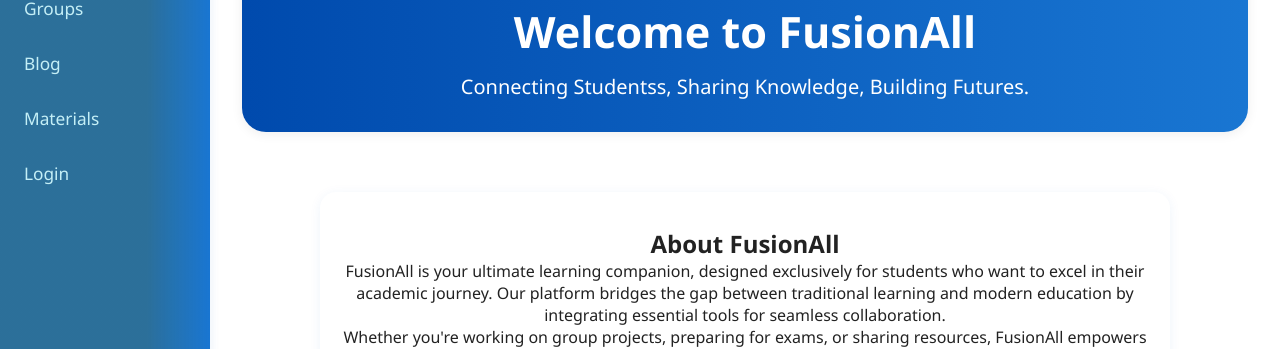
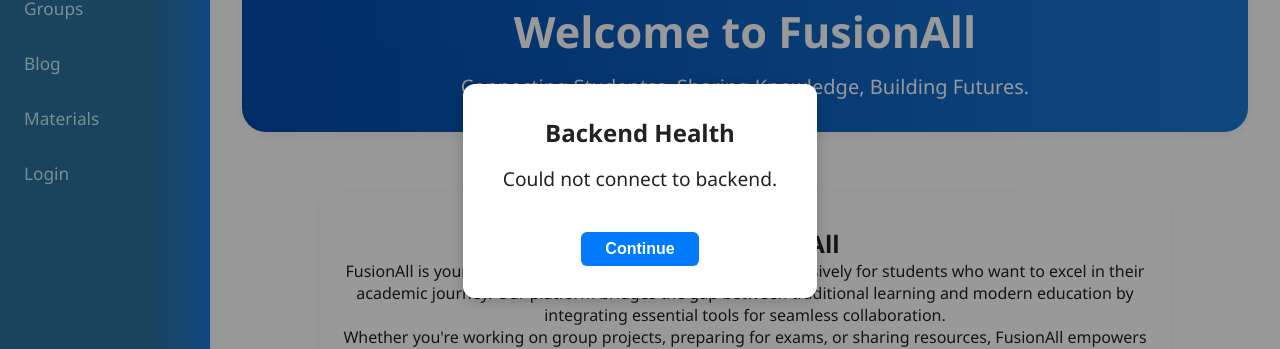
Before and after one commit to Jay9115/fusionall, a React (Create React App) app in the folder Fusionall_Frontend/: page / in a window 1280 px wide. Shown: the part 209-558 px from the top of the page. Built offline with nearby package versions, Linux system fonts and the light colour scheme; no server answers.

Commit message:
connection imroved

```diff
--- a/Fusionall_Frontend/src/App.jsx
+++ b/Fusionall_Frontend/src/App.jsx
@@ -1,4 +1,4 @@
-import React, { useState } from "react";
+import React, { useState, useEffect } from "react";
 import "./App.css";
 import HorizontalNav from "./components/Horizontalnav";
 import VerticalNav from "./components/VerticalNav";
@@ -10,15 +10,38 @@
 import Home from './components/Home';
 import Materials from "./components/Materials";
 import { auth } from "./components/firebase";
+import HealthPopup from "./components/HealthPopup";
 
 function App() {
     const [activeSection, setActiveSection] = useState("Home");
     const [blogs, setBlogs] = useState([]);
-    const [isWriting, setIsWriting] = useState(false); // Track if BlogEditor is open
+    const [isWriting, setIsWriting] = useState(false);
+
+    // Health popup state
+    const [showHealth, setShowHealth] = useState(true);
+    const [healthStatus, setHealthStatus] = useState("loading"); // loading | success | error
+    const [healthMsg, setHealthMsg] = useState("");
+
+    useEffect(() => {
+        if (!showHealth) return;
+        setHealthStatus("loading");
+        setHealthMsg("");
+        fetch("/health")
+            .then(async (res) => {
+                if (!res.ok) throw new Error("not ok");
+                const data = await res.json();
+                setHealthStatus("success");
+                setHealthMsg(data.message);
+            })
+            .catch(() => {
+                setHealthStatus("error");
+                setHealthMsg("");
+            });
+    }, [showHealth]);
 
     const handleNavClick = (section) => {
         setActiveSection(section);
-        setIsWriting(false); // Close editor when navigating away
+        setIsWriting(false);
     };
 
     const addBlog = async (newBlog) => {
@@ -34,7 +57,7 @@
                 body: JSON.stringify({
                     ...newBlog,
                     authorId: currentUser.uid,
-                    authorName: currentUser.displayName // or fetch from backend if needed
+                    authorName: currentUser.displayName
                 }),
             });
             if (response.ok) {
@@ -46,11 +69,17 @@
         } catch (error) {
             alert("Failed to save the blog. Please try again.");
         }
-
     };
 
     return (
         <div className="App">
+            {showHealth && (
+                <HealthPopup
+                    status={healthStatus}
+                    message={healthMsg}
+                    onClose={() => setShowHealth(false)}
+                />
+            )}
             <HorizontalNav onNavClick={handleNavClick} />
             <VerticalNav onNavClick={handleNavClick} />
 
--- /dev/null
+++ b/Fusionall_Frontend/src/components/HealthPopup.jsx
@@ -0,0 +1,52 @@
+import React from "react";
+
+const popupStyles = {
+  position: "fixed",
+  top: 0,
+  left: 0,
+  width: "100vw",
+  height: "100vh",
+  background: "rgba(0,0,0,0.4)",
+  display: "flex",
+  alignItems: "center",
+  justifyContent: "center",
+  zIndex: 9999,
+};
+
+const boxStyles = {
+  background: "#fff",
+  borderRadius: "12px",
+  padding: "2rem 2.5rem",
+  boxShadow: "0 2px 16px rgba(0,0,0,0.2)",
+  minWidth: "320px",
+  textAlign: "center",
+};
+
+const buttonStyles = {
+  marginTop: "1.5rem",
+  padding: "0.5rem 1.5rem",
+  border: "none",
+  borderRadius: "6px",
+  background: "#007bff",
+  color: "#fff",
+  fontWeight: "bold",
+  cursor: "pointer",
+  fontSize: "1rem",
+};
+
+export default function HealthPopup({ status, message, onClose }) {
+  let displayMsg = "";
+  if (status === "loading") displayMsg = "Checking backend health...";
+  else if (status === "error") displayMsg = "Could not connect to backend.";
+  else if (status === "success") displayMsg = message;
+
+  return (
+    <div style={popupStyles}>
+      <div style={boxStyles}>
+        <h2>Backend Health</h2>
+        <div style={{ fontSize: "1.2rem", margin: "1rem 0" }}>{displayMsg}</div>
+        <button style={buttonStyles} onClick={onClose}>Continue</button>
+      </div>
+    </div>
+  );
+}
```
Also changed, not shown: 1 other file (tests, documents, lock files or other folders).
